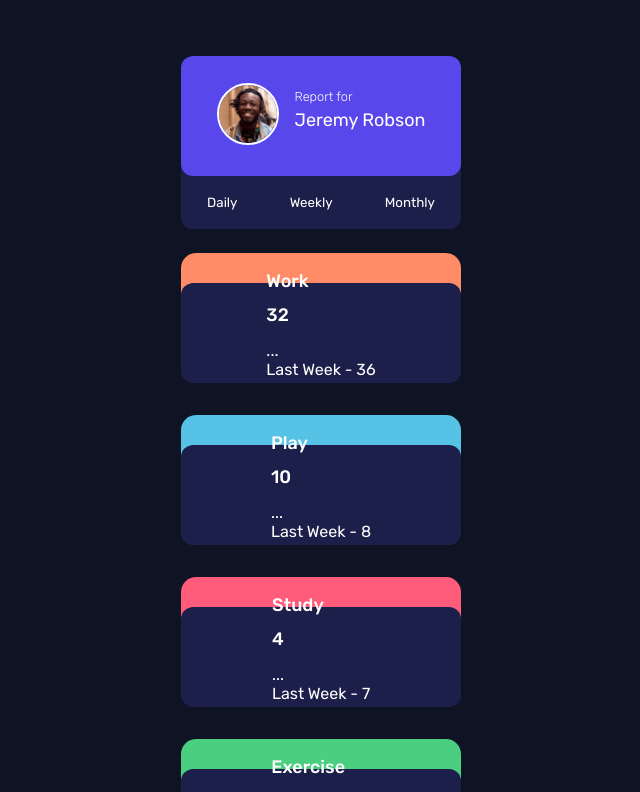
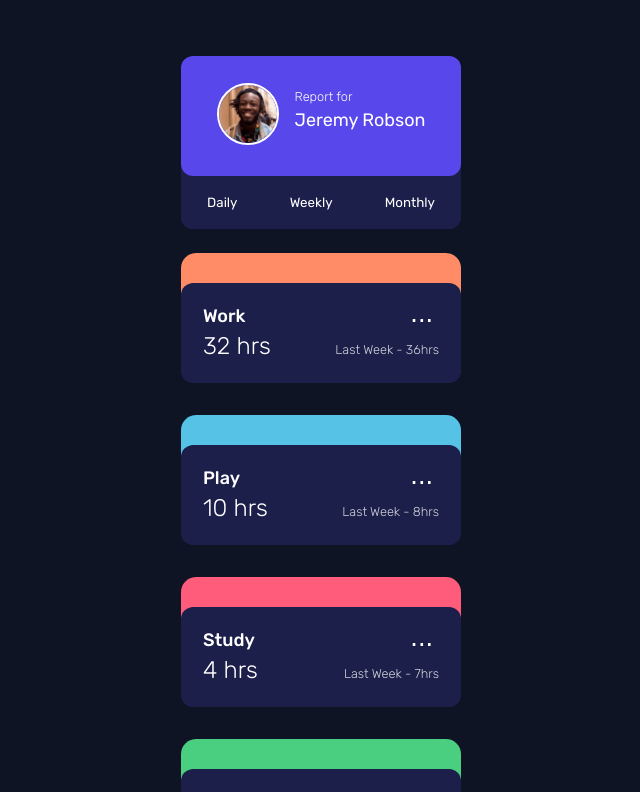
Before and after one commit to Pleopleq/time-tracking-dashboard-main, a Vue app in the folder time-tracking-dashboard/: page / in a window 1280 px wide. Shown: the top 792 px of the page, without its empty margins (319-959 px from the left). Built offline with nearby package versions, Linux system fonts and the light colour scheme.

Commit message:
Add styles to tracker info in tracker cards.

```diff
--- a/time-tracking-dashboard/src/components/TrackerCard.vue
+++ b/time-tracking-dashboard/src/components/TrackerCard.vue
@@ -45,10 +45,8 @@ export default {
   height: 130px;
   margin-bottom: 2rem;
 }
+
 .tracker__data {
-  display: flex;
-  justify-content: center;
-  align-items: center;
   width: 280px;
   height: 100px;
   max-width: 320px;
--- a/time-tracking-dashboard/src/components/TrackerData.vue
+++ b/time-tracking-dashboard/src/components/TrackerData.vue
@@ -1,12 +1,16 @@
 <template>
   <section class="trackerData">
     <div class="rightData__container">
-      <h2>{{ title }}</h2>
-      <h1>{{ timeframe.weekly.current }}</h1>
+      <h2 class="title">{{ title }}</h2>
+      <h1 class="currentHours">{{ timeframe.weekly.current }} hrs</h1>
     </div>
     <div class="leftData__container">
-      <div>...</div>
-      <p>Last Week - {{ timeframe.weekly.previous }}</p>
+      <button class="moreDetails">
+        <div>...</div>
+      </button>
+      <p class="lastWeekHours">
+        Last Week - {{ timeframe.weekly.previous }}hrs
+      </p>
     </div>
   </section>
 </template>
@@ -20,4 +24,44 @@ export default {
 };
 </script>
 
-<style></style>
+<style>
+.trackerData {
+  display: flex;
+  justify-content: space-between;
+  flex-direction: row;
+  align-items: center;
+  height: 100%;
+  margin: 0 22px;
+}
+
+.rightData__container {
+  text-align: left;
+}
+
+.leftData__container {
+  text-align: right;
+}
+
+.title {
+  margin-bottom: 6px;
+}
+
+.moreDetails {
+  background-color: transparent;
+  color: white;
+  border: none;
+  font-size: 1.7em;
+  margin-bottom: 12px;
+}
+
+.lastWeekHours {
+  font-weight: 200;
+  font-size: 0.8em;
+  opacity: 0.8;
+}
+.currentHours {
+  margin: 0;
+  font-weight: 300;
+  font-size: 1.5em;
+}
+</style>
```
